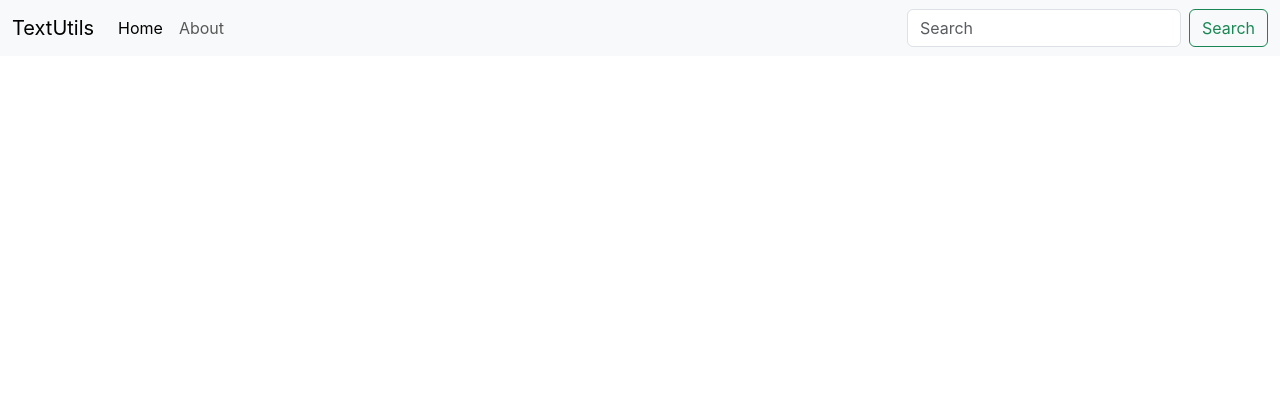
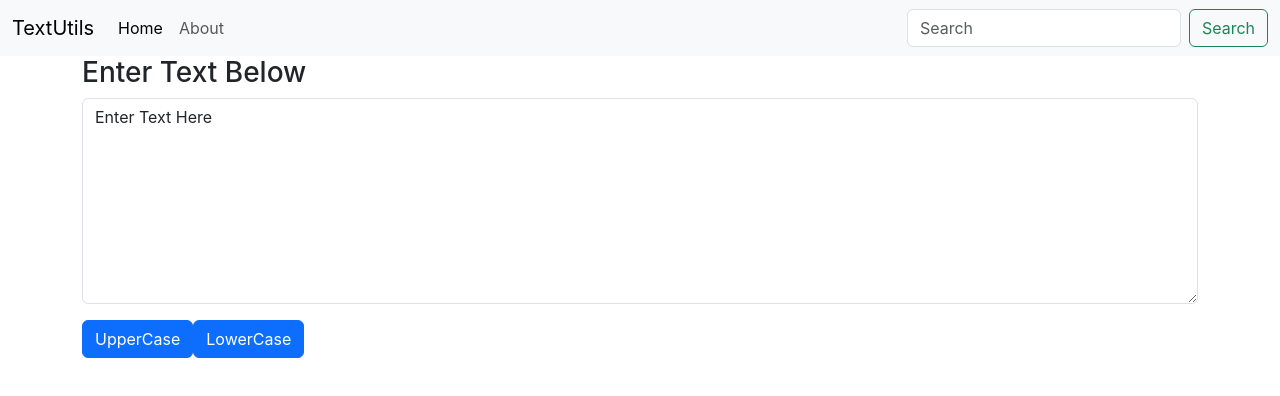
Before and after one commit to suraj-khot-19/React, a React (Create React App) app in the folder my-app1/: page / in a window 1280 px wide. Shown: the top 396 px of the page. Built offline with nearby package versions, Linux system fonts and the light colour scheme.

Commit message:
state and text to upper or lower

```diff
--- a/my-app1/src/App.js
+++ b/my-app1/src/App.js
@@ -1,9 +1,14 @@
 import './App.css';
 import Navbar from './components/Navbar';//
+import TextForm from './components/TextForm';
 function App() {
   return (
     <>
-            <Navbar home="Home" about="About"/>
+      <Navbar title='TextUtils' home="Home" about="About" />
+      <div className="container">
+        <h3>Enter Text Below</h3>
+        <TextForm />
+      </div>
     </>
   );
 }
--- a/my-app1/src/components/Navbar.js
+++ b/my-app1/src/components/Navbar.js
@@ -36,10 +36,10 @@
     home: PropTypes.string.isRequired,
     about: PropTypes.string.isRequired,
 }
-
+//!no longer used in new version
 //setting default propes which will pint when we forgot to pass props
-Navbar.defaultProps = {
-    title: "TextUtils",
-    home: "Home",
-    about: "About"
-}
+// Navbar.defaultProps = {
+//     title: "TextUtils",
+//     home: "Home",
+//     about: "About"
+// }
--- /dev/null
+++ b/my-app1/src/components/TextForm.js
@@ -0,0 +1,33 @@
+// this is how we using hooks in react(useState is called hook beacause of we are try to using it in a functional base component)
+import React, { useState } from 'react'
+
+export default function TextForm(prop) {
+    function onClickUpper() {
+        let newText = text.toUpperCase();
+        setText(newText);
+    }
+    function onClickLower() {
+        let newText = text.toLowerCase();
+        setText(newText);
+    }
+    //in text area always gives us a event
+    function handelOnChange(event) {
+        // setText="hello"; incorrect way to handel state
+        // setText("hello"); correct way to handel state
+
+        //we can change what user is typing in textarea
+        setText(event.target.value);
+    };
+    // Returns a stateful value, and a function to update it.
+    const [text, setText] = useState("Enter Text Here");
+    return (
+        <div>
+            <div className="mb-3">
+                <textarea className="form-control" id="exampleFormControlTextarea1" value={text} onChange={handelOnChange} rows="8"></textarea>
+            </div>
+            <button type="button" className="btn btn-primary" onClick={onClickUpper}>UpperCase</button>
+            <button type="button" className="btn btn-primary" onClick={onClickLower}>LowerCase</button>
+
+        </div>
+    )
+}
```
Also changed, not shown: 1 other file (tests, documents, lock files or other folders). Lines whose indentation alone changed are shown as unchanged.
